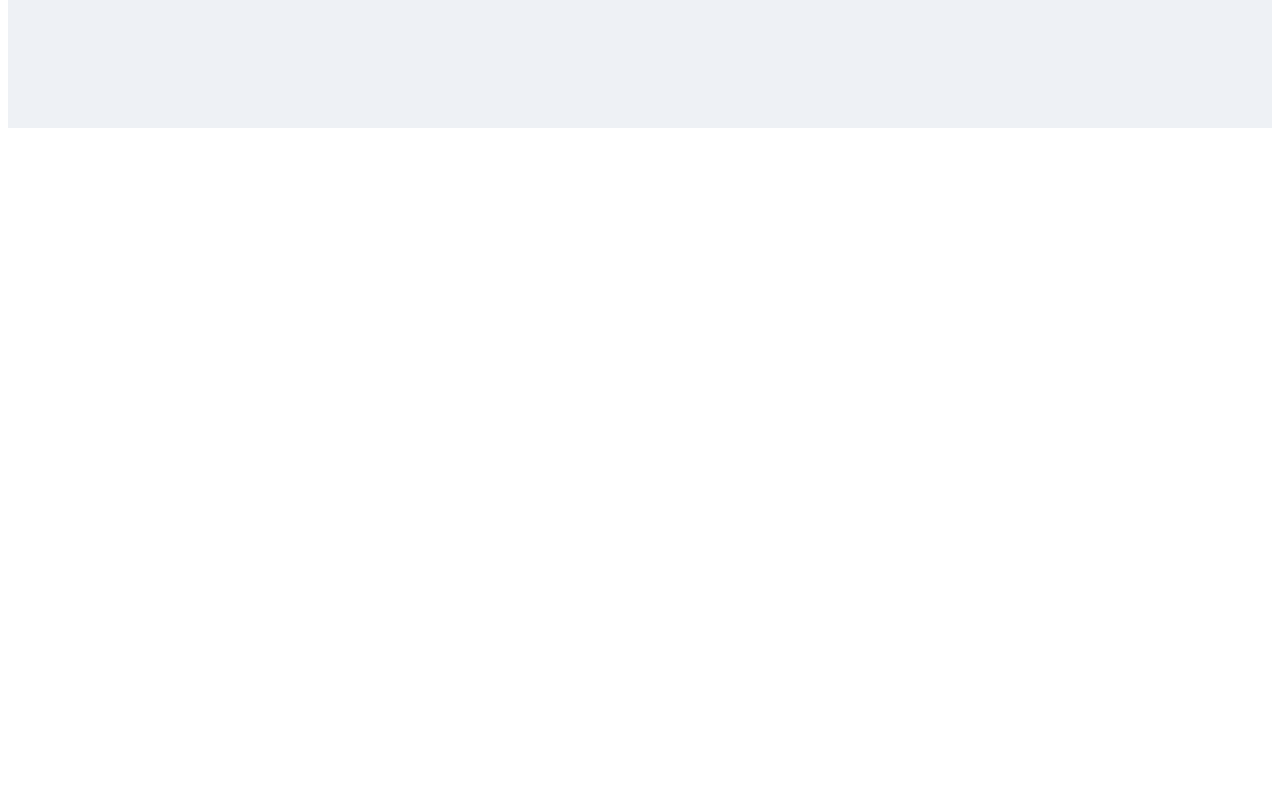
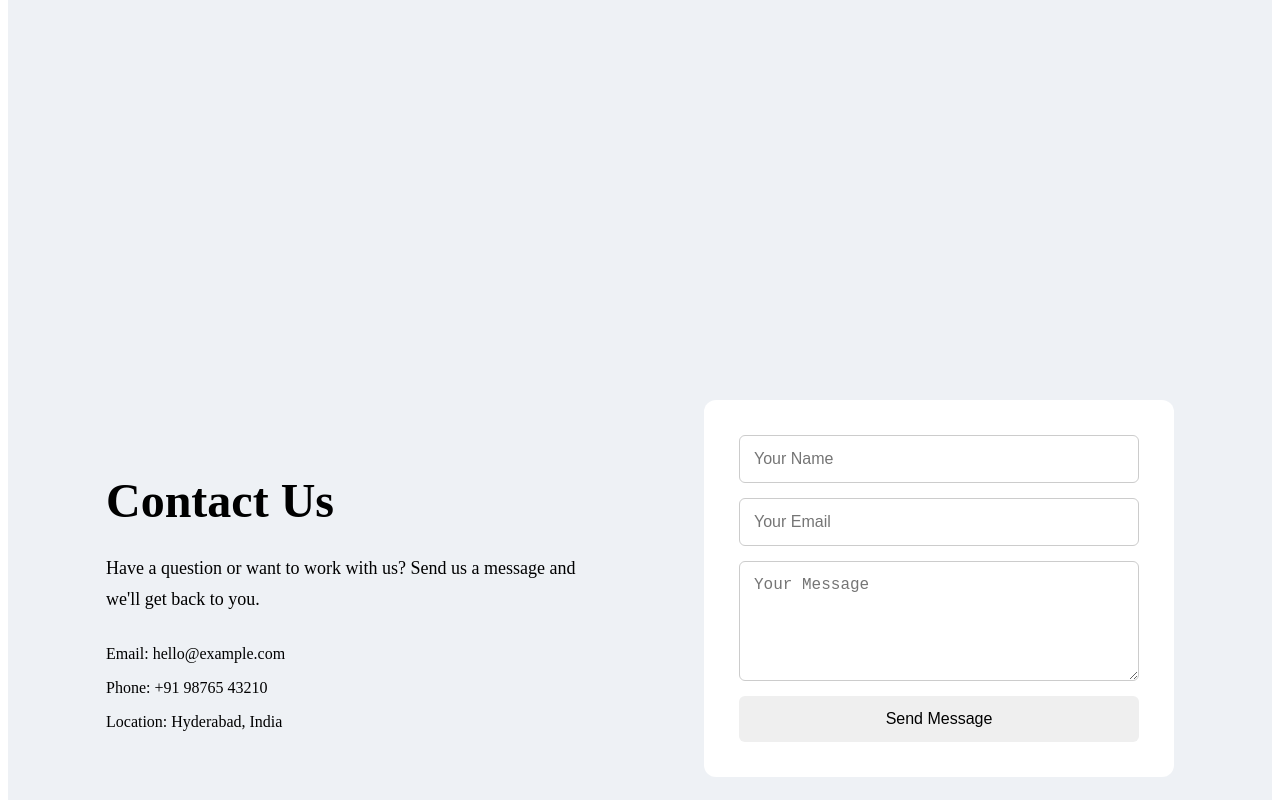
Before and after one commit to Varunkuma552/React-base-folder, a React (Vite) app: page / in a window 1280 px wide. Shown: the part 2600-3400 px from the top of the page. Before the commit the page ends 2736 px from the top, so only its background shows below. Built offline with nearby package versions, Linux system fonts and the light colour scheme.

Commit message:
to create the contact folder along with the contact jsx and css file

```diff
--- a/src/main.jsx
+++ b/src/main.jsx
@@ -3,11 +3,13 @@ import { createRoot } from 'react-dom/client'
 import Home from './pages/Home.jsx'
 import Services from './pages/Services.jsx'
 import About from './pages/About.jsx'
+import Contact from './pages/Contact.jsx'
 
 createRoot(document.getElementById('root')).render(
   <StrictMode>
     <Home />
     <Services/>
     <About/>
+    <Contact/>
   </StrictMode>,
 )
--- a/src/pages/About.css
+++ b/src/pages/About.css
@@ -6,7 +6,7 @@
   min-height: 100vh;
   display: flex;
   align-items: center;
-  justify-content: space-between;
+  justify-content: space-evenly;
   gap: 50px;
   padding: 60px;
   background: #eef1f5;
--- /dev/null
+++ b/src/pages/Contact.css
@@ -0,0 +1,65 @@
+.contact {
+  min-height: 100vh;
+}
+
+.contact-section {
+  min-height: 100vh;
+  display: flex;
+  align-items: center;
+  justify-content: space-evenly;
+  gap: 60px;
+  padding: 60px;
+  background: #eef1f5;
+}
+
+.contact-info {
+  max-width: 500px;
+}
+
+.contact-info h1 {
+  font-size: 48px;
+  margin-bottom: 25px;
+}
+
+.contact-info > p {
+  font-size: 18px;
+  line-height: 1.7;
+  margin-bottom: 30px;
+}
+
+.contact-details p {
+  font-size: 16px;
+  margin-bottom: 12px;
+}
+
+.contact-form {
+  width: 400px;
+  display: flex;
+  flex-direction: column;
+  gap: 15px;
+  padding: 35px;
+  background: white;
+  border-radius: 12px;
+}
+
+.contact-form input,
+.contact-form textarea {
+  width: 100%;
+  padding: 14px;
+  font-size: 16px;
+  border: 1px solid #ccc;
+  border-radius: 6px;
+  box-sizing: border-box;
+}
+
+.contact-form textarea {
+  resize: vertical;
+}
+
+.contact-form button {
+  padding: 14px;
+  font-size: 16px;
+  border: none;
+  border-radius: 6px;
+  cursor: pointer;
+}
--- /dev/null
+++ b/src/pages/Contact.jsx
@@ -0,0 +1,45 @@
+import "./Contact.css";
+
+function Contact() {
+  return (
+    <div className="contact">
+      <section className="contact-section">
+        <div className="contact-info">
+          <h1>Contact Us</h1>
+
+          <p>
+            Have a question or want to work with us?
+            Send us a message and we'll get back to you.
+          </p>
+
+          <div className="contact-details">
+            <p>Email: hello@example.com</p>
+            <p>Phone: +91 98765 43210</p>
+            <p>Location: Hyderabad, India</p>
+          </div>
+        </div>
+
+        <form className="contact-form">
+          <input
+            type="text"
+            placeholder="Your Name"
+          />
+
+          <input
+            type="email"
+            placeholder="Your Email"
+          />
+
+          <textarea
+            placeholder="Your Message"
+            rows="5"
+          ></textarea>
+
+          <button type="submit">Send Message</button>
+        </form>
+      </section>
+    </div>
+  );
+}
+
+export default Contact;
```
